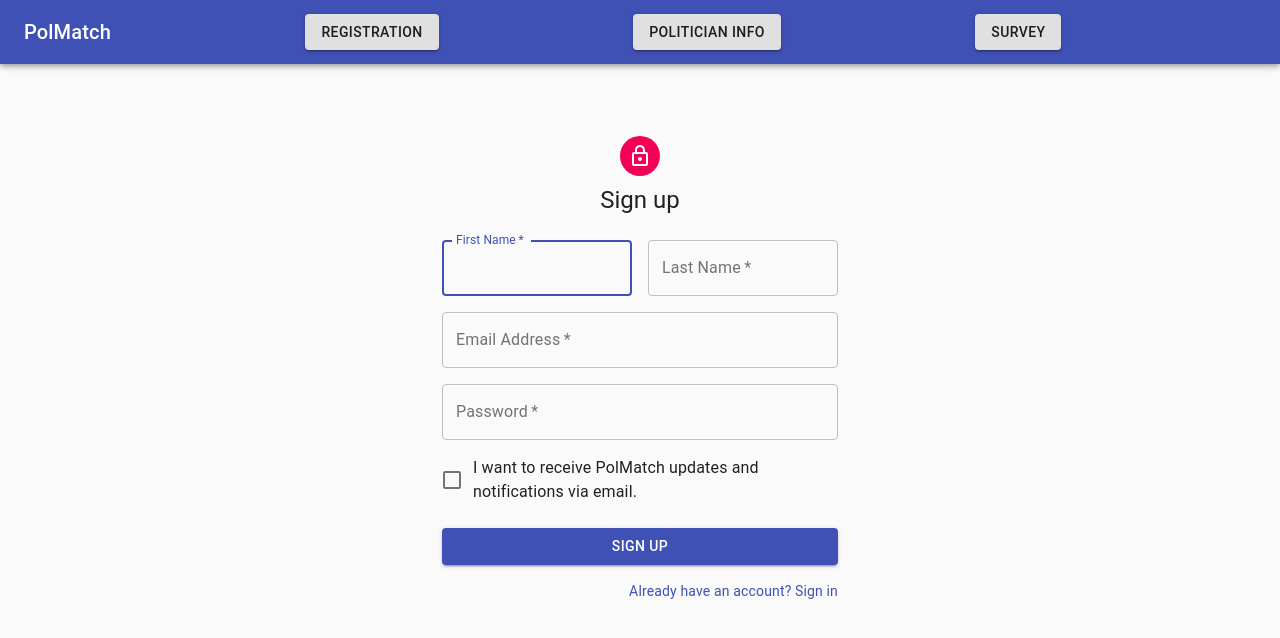
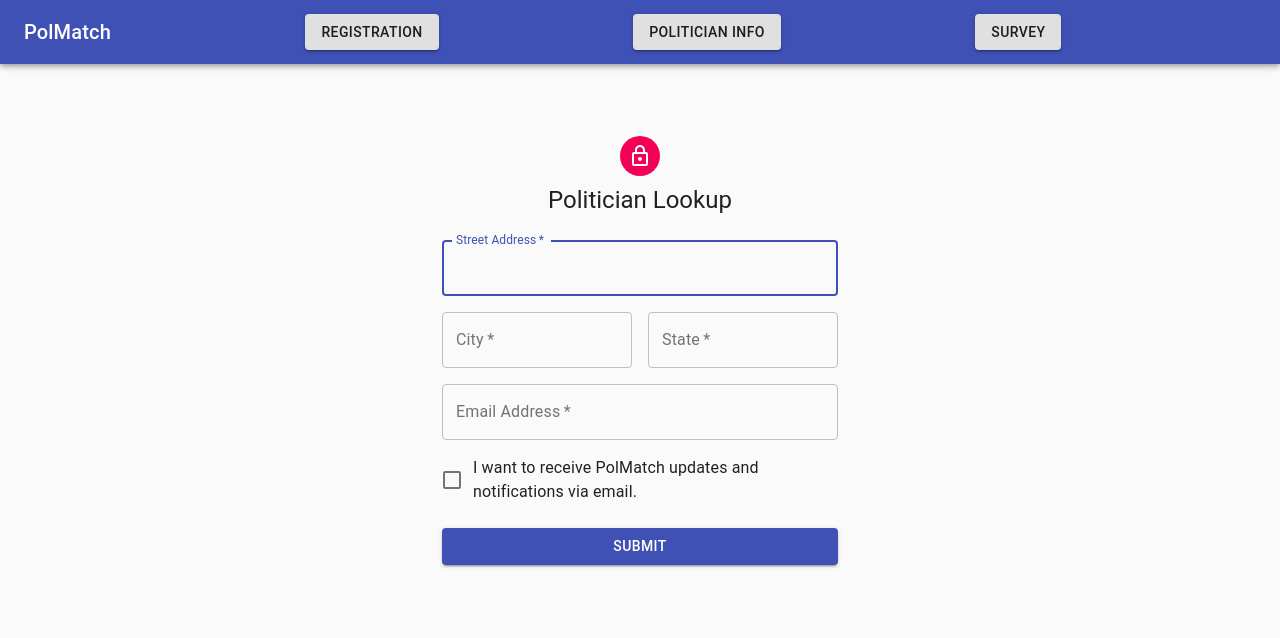
Before and after one commit to nebularthm/HackDuke2020, a React (Create React App) app: page / in a window 1280 px wide. Shown: the top 638 px of the page. Built offline with nearby package versions, Linux system fonts and the light colour scheme.

Commit message:
fixed signup and added survey

```diff
--- a/package.json
+++ b/package.json
@@ -14,6 +14,7 @@
     "react-dom": "^17.0.1",
     "react-router-dom": "^5.2.0",
     "react-scripts": "4.0.1",
+    "survey-react": "^1.8.18",
     "web-vitals": "^0.2.4"
   },
   "scripts": {
--- a/src/Registration.js
+++ b/src/Registration.js
@@ -12,9 +12,7 @@ import CssBaseline from '@material-ui/core/CssBaseline';
 import TextField from '@material-ui/core/TextField';
 import FormControlLabel from '@material-ui/core/FormControlLabel';
 import Checkbox from '@material-ui/core/Checkbox';
-import Link from '@material-ui/core/Link';
 import Grid from '@material-ui/core/Grid';
-import Box from '@material-ui/core/Box';
 import LockOutlinedIcon from '@material-ui/icons/LockOutlined';
 import Typography from '@material-ui/core/Typography';
 import { makeStyles } from '@material-ui/core/styles';
@@ -51,20 +49,31 @@ export default function Registration() {
           <LockOutlinedIcon />
         </Avatar>
         <Typography component="h1" variant="h5">
-          Sign up
+          Politician Lookup
         </Typography>
         <form className={classes.form} noValidate>
           <Grid container spacing={2}>
-            <Grid item xs={12} sm={6}>
+          <Grid item xs={12}>
               <TextField
-                autoComplete="fname"
-                name="firstName"
                 variant="outlined"
                 required
                 fullWidth
-                id="firstName"
-                label="First Name"
+                id="address"
+                label="Street Address"
+                name="address"
+                autoComplete="address"
                 autoFocus
+              />
+            </Grid>
+            <Grid item xs={12} sm={6}>
+              <TextField
+                autoComplete="city"
+                name="city"
+                variant="outlined"
+                required
+                fullWidth
+                id="city"
+                label="City"
               />
             </Grid>
             <Grid item xs={12} sm={6}>
@@ -72,10 +81,10 @@ export default function Registration() {
                 variant="outlined"
                 required
                 fullWidth
-                id="lastName"
-                label="Last Name"
-                name="lastName"
-                autoComplete="lname"
+                id="state"
+                label="State"
+                name="state"
+                autoComplete="state"
               />
             </Grid>
             <Grid item xs={12}>
@@ -83,22 +92,11 @@ export default function Registration() {
                 variant="outlined"
                 required
                 fullWidth
+                name="email"
+                label="Email Address"
+                type="email"
                 id="email"
-                label="Email Address"
-                name="email"
                 autoComplete="email"
-              />
-            </Grid>
-            <Grid item xs={12}>
-              <TextField
-                variant="outlined"
-                required
-                fullWidth
-                name="password"
-                label="Password"
-                type="password"
-                id="password"
-                autoComplete="current-password"
               />
             </Grid>
             <Grid item xs={12}>
@@ -115,15 +113,8 @@ export default function Registration() {
             color="primary"
             className={classes.submit}
           >
-            Sign Up
+            Submit
           </Button>
-          <Grid container justify="flex-end">
-            <Grid item>
-              <Link href="#" variant="body2">
-                Already have an account? Sign in
-              </Link>
-            </Grid>
-          </Grid>
         </form>
       </div>
     </Container>
```
Also changed, not shown: src/SurveyPage.js (+197 -112 lines), 2 other files (tests, documents, lock files or other folders).
